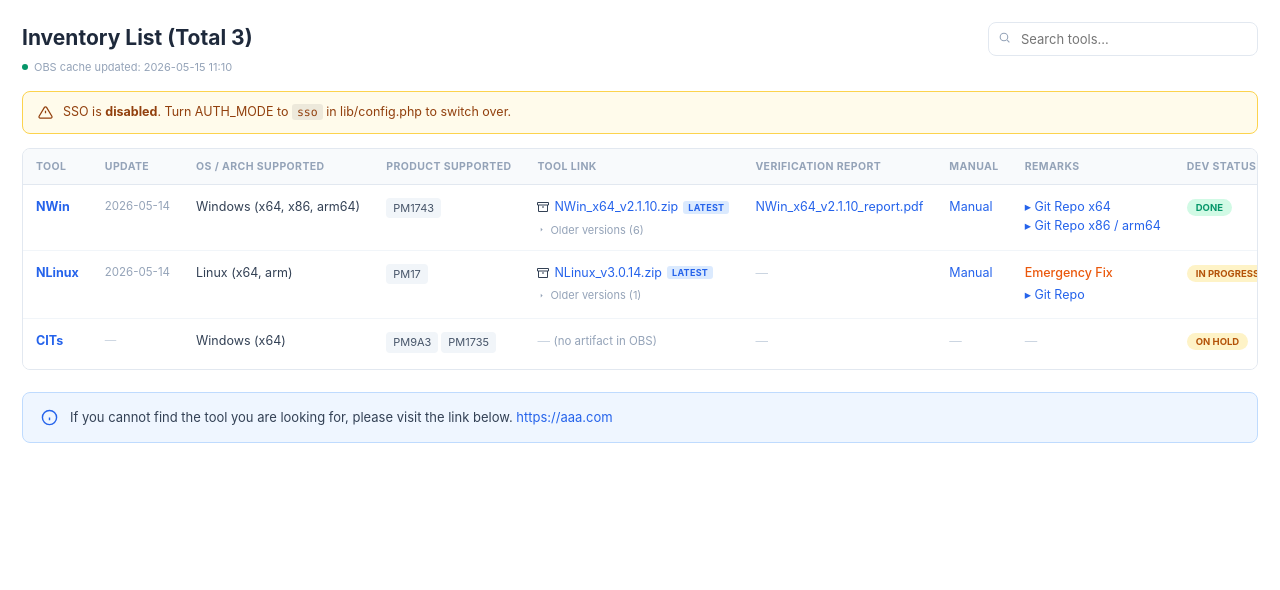
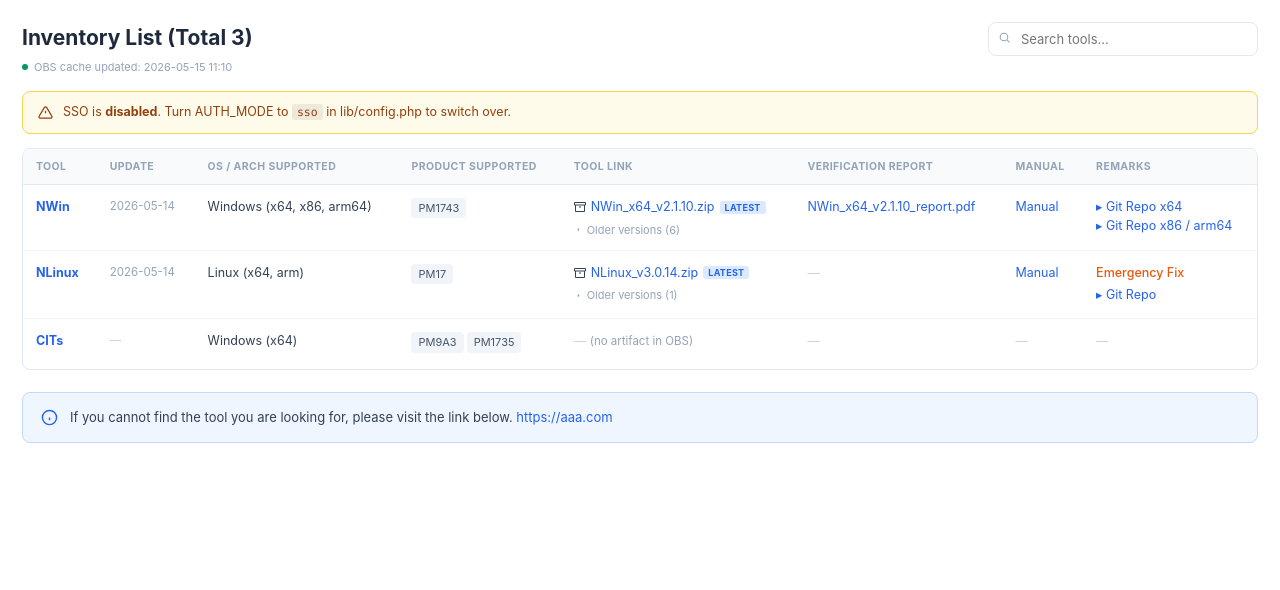
Before and after one commit to yuchoi-bb/Release, a PHP site: page / in a window 1280 px wide. Shown: the part 51-641 px from the top of the page. Run offline with PHP 8.4, Linux system fonts and the light colour scheme.

Commit message:
개발 현황 열 제거
산출물은 OBS 에 있고, 도구 정보는 개발자가 직접 입력하는 방식으로 확정했습니다.
릴리즈·에셋·검증 상태를 tools.json 에 선언하는 방식은 쓰지 않습니다.

- 표를 9열에서 8열로 줄였습니다
  도구명 · 업데이트 · 지원 OS/아키텍처 · 지원 제품군 ·
  도구 링크 · 검증 리포트 · 매뉴얼 · 비고
- dev_status 필드와 편집 모달의 개발 현황 드롭다운, 관련 문구와 배지 스타일을
  함께 걷어냈습니다

Co-Authored-By: Claude Opus 5 <noreply@anthropic.com>
Claude-Session: https://claude.ai/code/session_018NWycrmUALBjh2gsfBW7HP

```diff
--- a/assets/app.css
+++ b/assets/app.css
@@ -148,11 +148,6 @@ tbody tr:hover { background:var(--hover); }
 .older-list a.view-all { color:var(--accent); }
 
 .rm-text { color:var(--orange); font-weight:500; margin-bottom:4px; white-space:normal; }
-.st { padding:3px 9px; border-radius:99px; font:700 9.5px var(--font); text-transform:uppercase; }
-.st-done { background:var(--green-bg); color:var(--green); }
-.st-wip, .st-hold { background:var(--amber-bg); color:var(--amber); }
-.st-deprecated { background:var(--red-bg); color:var(--red); }
-
 td.actions { white-space:nowrap; }
 .row-btn {
     background:none; border:1px solid var(--border); color:var(--tx-muted);
--- a/assets/app.js
+++ b/assets/app.js
@@ -142,7 +142,6 @@
         form.elements.os_supported.value = tool ? (tool.os_supported || []).join('\n') : '';
         form.elements.product_supported.value = tool ? (tool.product_supported || []).join('\n') : '';
         form.elements.remarks_text.value = tool ? (tool.remarks_text || '') : '';
-        form.elements.dev_status.value = tool ? tool.dev_status : 'done';
         fillLinkset('manual', tool ? tool.manual : []);
         fillLinkset('remarks_links', tool ? tool.remarks_links : []);
 
@@ -205,7 +204,6 @@
                 os_supported: splitLines(form.elements.os_supported.value),
                 product_supported: splitLines(form.elements.product_supported.value),
                 remarks_text: form.elements.remarks_text.value.trim(),
-                dev_status: form.elements.dev_status.value,
                 manual: readLinkset('manual'),
                 remarks_links: readLinkset('remarks_links')
             }
--- a/data/tools.json
+++ b/data/tools.json
@@ -1,6 +1,6 @@
 {
     "schema_version": 1,
-  "updated_at": "2026-05-15T02:10:01Z",
+    "updated_at": "2026-09-11T05:12:34+00:00",
     "tools": [
         {
             "id": "nwin",
@@ -28,8 +28,7 @@
                     "label": "Git Repo x86 / arm64",
                     "url": "https://github.saaa.net/DNWin32"
                 }
-      ],
-      "dev_status": "done"
+            ]
         },
         {
             "id": "nlinux",
@@ -53,8 +52,7 @@
                     "label": "Git Repo",
                     "url": "https://github.saaa.net/DNLinux"
                 }
-      ],
-      "dev_status": "wip"
+            ]
         },
         {
             "id": "cits",
@@ -69,8 +67,7 @@
                 "PM1735"
             ],
             "manual": [],
-      "remarks_links": [],
-      "dev_status": "hold"
+            "remarks_links": []
         }
     ]
 }
--- a/index.php
+++ b/index.php
@@ -186,8 +186,6 @@ try { document.documentElement.dataset.theme = localStorage.getItem('th_theme')
                     <?php endif; ?>
                 </td>
 
-                <td><span class="st st-<?= e($t['dev_status']) ?>"><?= e(status_label($lang, $t['dev_status'])) ?></span></td>
-
                 <?php if ($canEdit): ?>
                     <td class="actions">
                         <button class="row-btn" type="button" data-edit="<?= e($t['id']) ?>"><?= e(tr($lang, 'edit')) ?></button>
--- a/lib/config.php
+++ b/lib/config.php
@@ -74,6 +74,3 @@ const OLDER_VERSIONS_SHOWN = 5;
 
 // 화면에 날짜를 찍을 때 쓰는 시간대. OBS 는 UTC 로 기록합니다.
 const DISPLAY_TZ = 'Asia/Seoul';
-
-// 개발 현황 선택지. 값은 코드로 저장하고 라벨만 언어별로 꺼내 씁니다.
-const DEV_STATUSES = ['done', 'wip', 'hold', 'deprecated'];
--- a/lib/tools.php
+++ b/lib/tools.php
@@ -60,9 +60,6 @@ function tool_normalize(array $t): array
         }
         $out[$f] = $links;
     }
-
-    $status = (string)($t['dev_status'] ?? 'done');
-    $out['dev_status'] = in_array($status, DEV_STATUSES, true) ? $status : 'done';
 
     return $out;
 }
--- a/lib/util.php
+++ b/lib/util.php
@@ -103,7 +103,6 @@ const I18N = [
         'f_prefix'       => 'OBS prefix',
         'f_os'           => 'OS / ARCH supported',
         'f_product'      => 'Product supported',
-        'f_status'       => 'Dev status',
         'f_manual'       => 'Manual links',
         'f_rm_text'      => 'Remarks — note',
         'f_rm_links'     => 'Remarks — links',
@@ -115,12 +114,8 @@ const I18N = [
         'ph_note'        => 'e.g. Emergency Fix',
         'modal_edit'     => 'Edit tool — %s',
         'modal_add'      => 'Add tool',
-        'st_done'        => 'Done',
-        'st_wip'         => 'In progress',
-        'st_hold'        => 'On hold',
-        'st_deprecated'  => 'Deprecated',
         'headers'        => ['Tool', 'Update', 'OS / ARCH Supported', 'Product Supported',
-                             'Tool link', 'Verification Report', 'Manual', 'Remarks', 'Dev Status'],
+                             'Tool link', 'Verification Report', 'Manual', 'Remarks'],
     ],
     'ko' => [
         'login_title'    => '관리자 로그인',
@@ -162,7 +157,6 @@ const I18N = [
         'f_prefix'       => 'OBS Prefix',
         'f_os'           => '지원 OS / 아키텍처',
         'f_product'      => '지원 제품군',
-        'f_status'       => '개발 현황',
         'f_manual'       => '매뉴얼 링크',
         'f_rm_text'      => '비고 — 문구',
         'f_rm_links'     => '비고 — 링크',
@@ -174,12 +168,8 @@ const I18N = [
         'ph_note'        => '예: Emergency Fix',
         'modal_edit'     => '도구 수정 — %s',
         'modal_add'      => '도구 추가',
-        'st_done'        => '완료',
-        'st_wip'         => '진행중',
-        'st_hold'        => '보류',
-        'st_deprecated'  => '지원 종료',
         'headers'        => ['도구명', '업데이트', '지원 OS / 아키텍처', '지원 제품군',
-                             '도구 링크', '검증 리포트', '매뉴얼', '비고', '개발 현황'],
+                             '도구 링크', '검증 리포트', '매뉴얼', '비고'],
     ],
 ];
 
@@ -201,11 +191,6 @@ function tr(string $lang, string $key, ...$args): string
         return $key;
     }
     return $args ? vsprintf($s, $args) : $s;
-}
-
-function status_label(string $lang, string $status): string
-{
-    return tr($lang, 'st_' . $status);
 }
 
 /**
```
Also changed, not shown: partials/modal.php (+1 -9 lines), README.md. Lines whose indentation alone changed are shown as unchanged.
